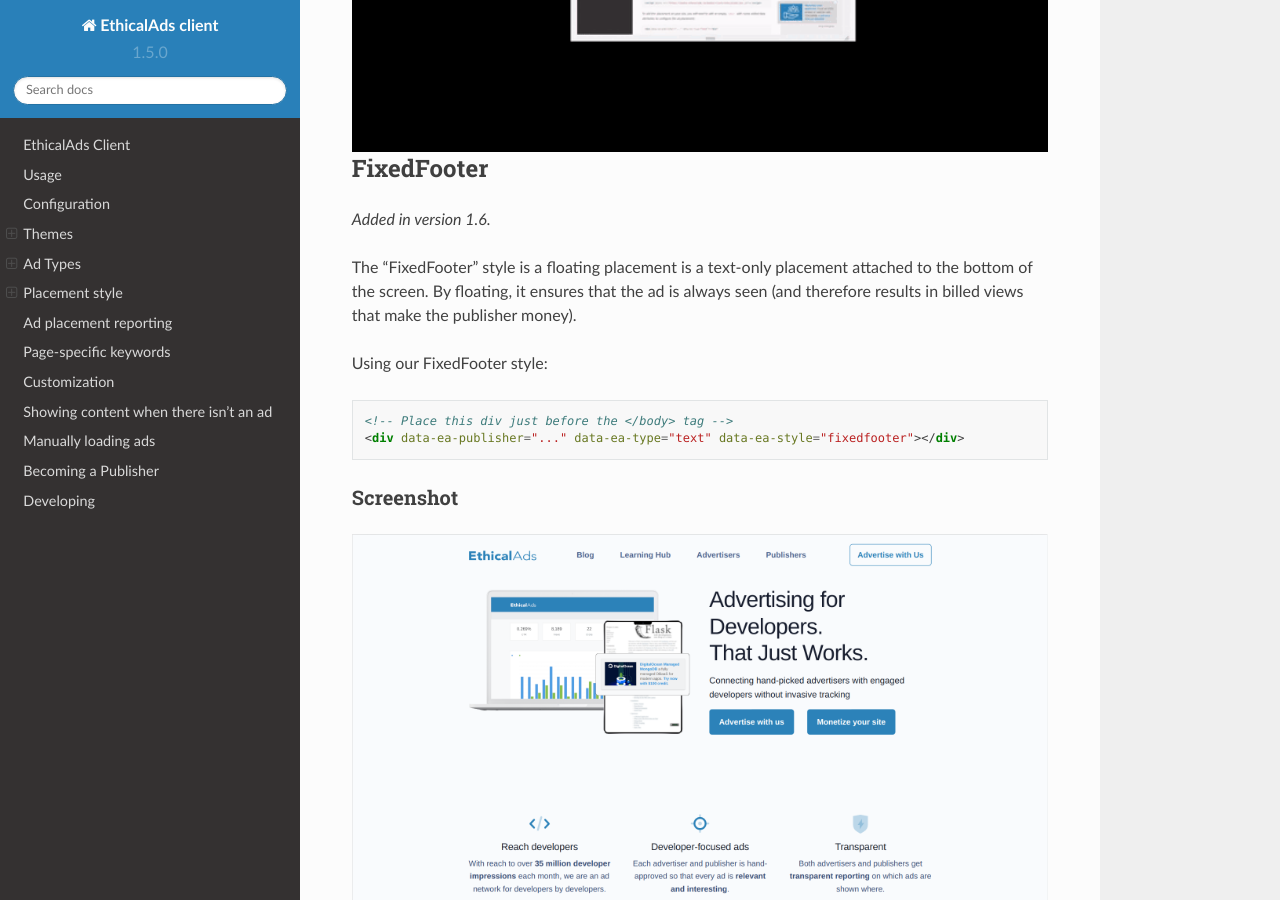
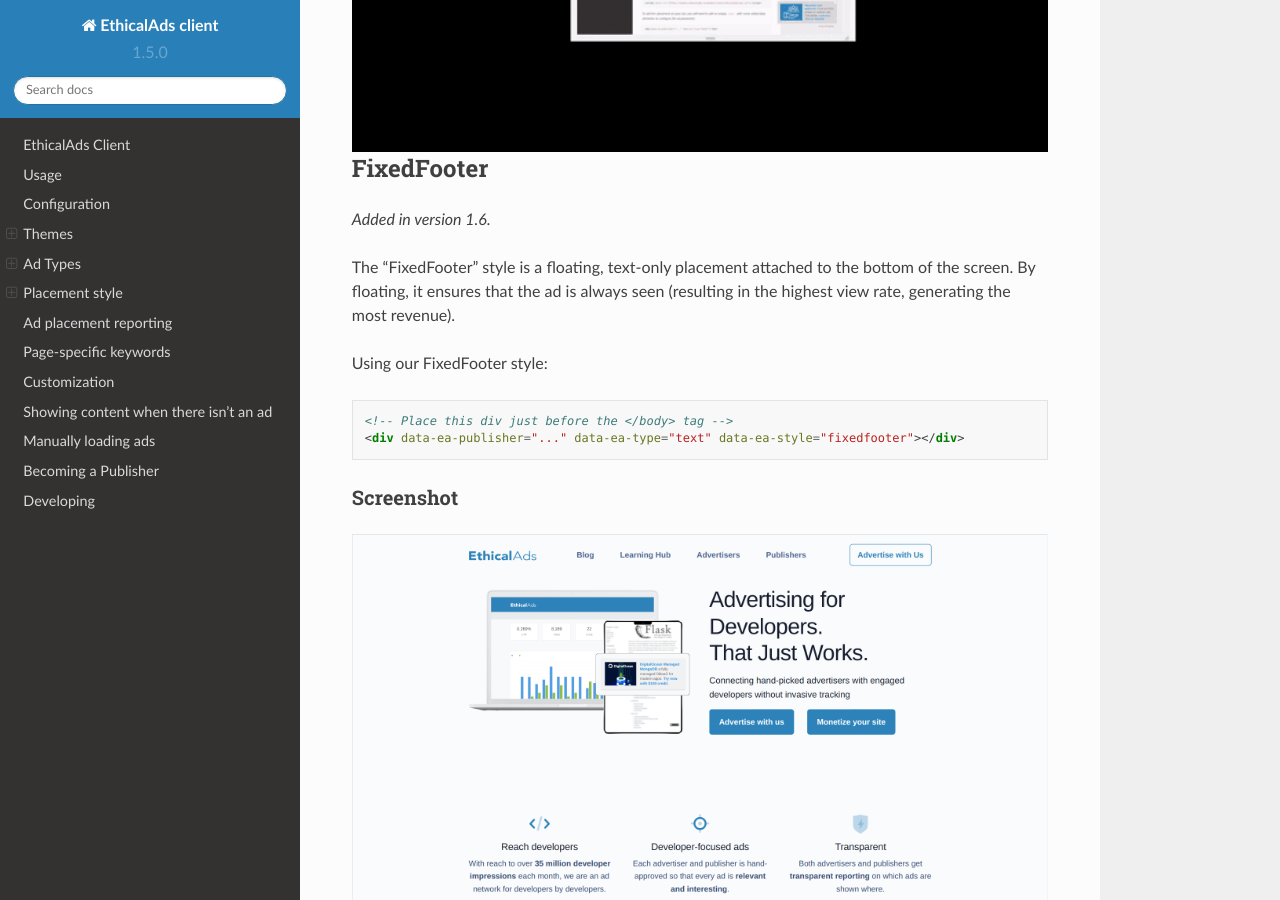
Before and after one commit to readthedocs/ethical-ad-client, a Sphinx documentation site: the page built from docs/index.rst, in a window 1280 px wide and 900 px high, scrolled down 6329 px. Built offline with Sphinx 7.4.7 and the Read the Docs theme 2.0.0, drawn with Linux system fonts in a browser that asks for light colours; comment, search, counter and statistics services are not loaded.

Commit message:
Update docs/index.rst
Co-authored-by: Eric Holscher <25510+ericholscher@users.noreply.github.com>

```diff
--- a/docs/index.rst
+++ b/docs/index.rst
@@ -303,10 +303,10 @@
 
 .. versionadded:: 1.6
 
-The "FixedFooter" style is a floating placement is a text-only placement
+The "FixedFooter" style is a floating, text-only placement
 attached to the bottom of the screen.
 By floating, it ensures that the ad is always seen
-(and therefore results in billed views that make the publisher money).
+(resulting in the highest view rate, generating the most revenue).
 
 Using our FixedFooter style:
 
```
